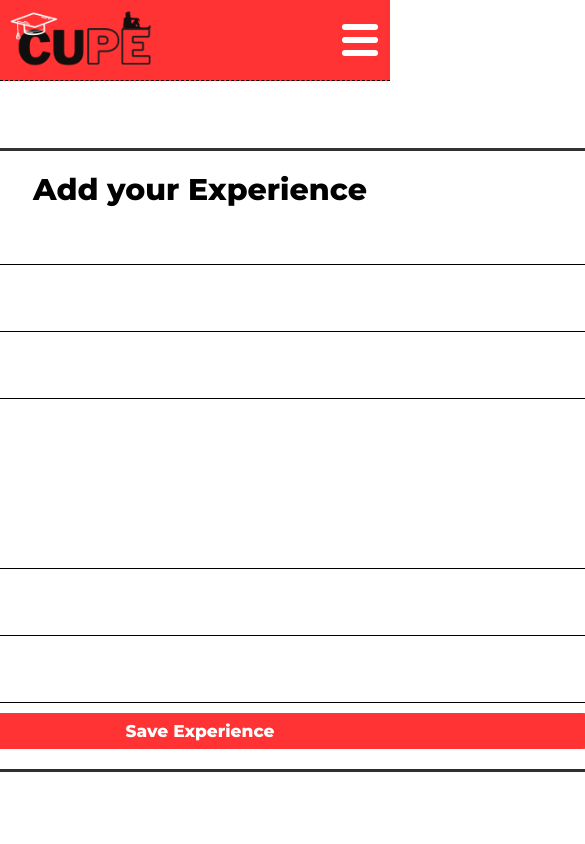
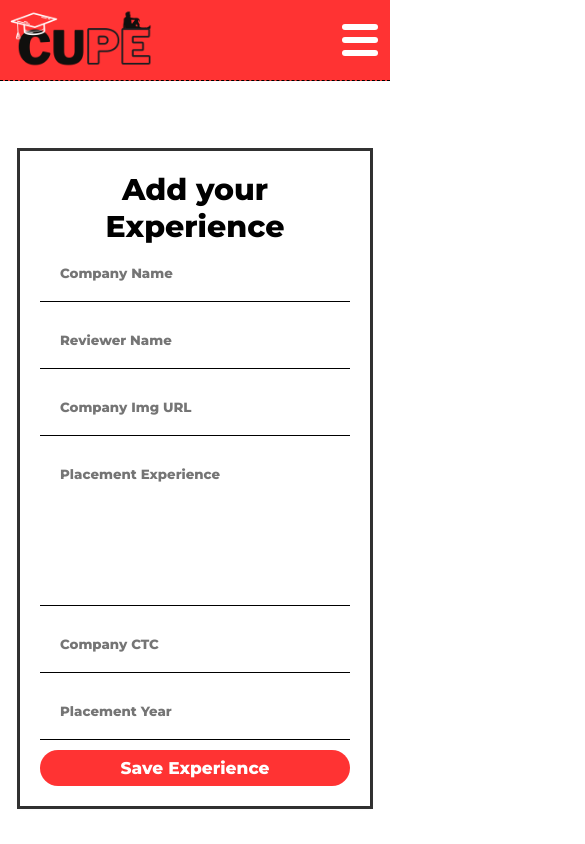
Before and after one commit to LuseBiswas/CUPE, a React (Vite) app in the folder frontend/frontend/: page /AddYourExperience in a window 390 px wide. Shown: the top 844 px of the page, 585 px wide, since content can reach past the window. Built offline with nearby package versions, Linux system fonts and the light colour scheme.

Commit message:
Add You experience responsive

```diff
--- a/frontend/frontend/src/Pages/AddYourExperience/AddYourExperience.module.css
+++ b/frontend/frontend/src/Pages/AddYourExperience/AddYourExperience.module.css
@@ -56,3 +56,18 @@
     color: white;
     background: black;
 }
+
+@media (max-width: 768px) {
+    .AddYourExperience_Main {
+        padding-inline: 20px; /* Adjust as needed */
+    }
+
+    .AddYourExperience_MainRow {
+        width: 100%;
+    }
+
+    .AddYourExperience_MainRow input,
+    .AddYourExperience_MainRow textarea {
+        width: 100%;
+    }
+}
```
